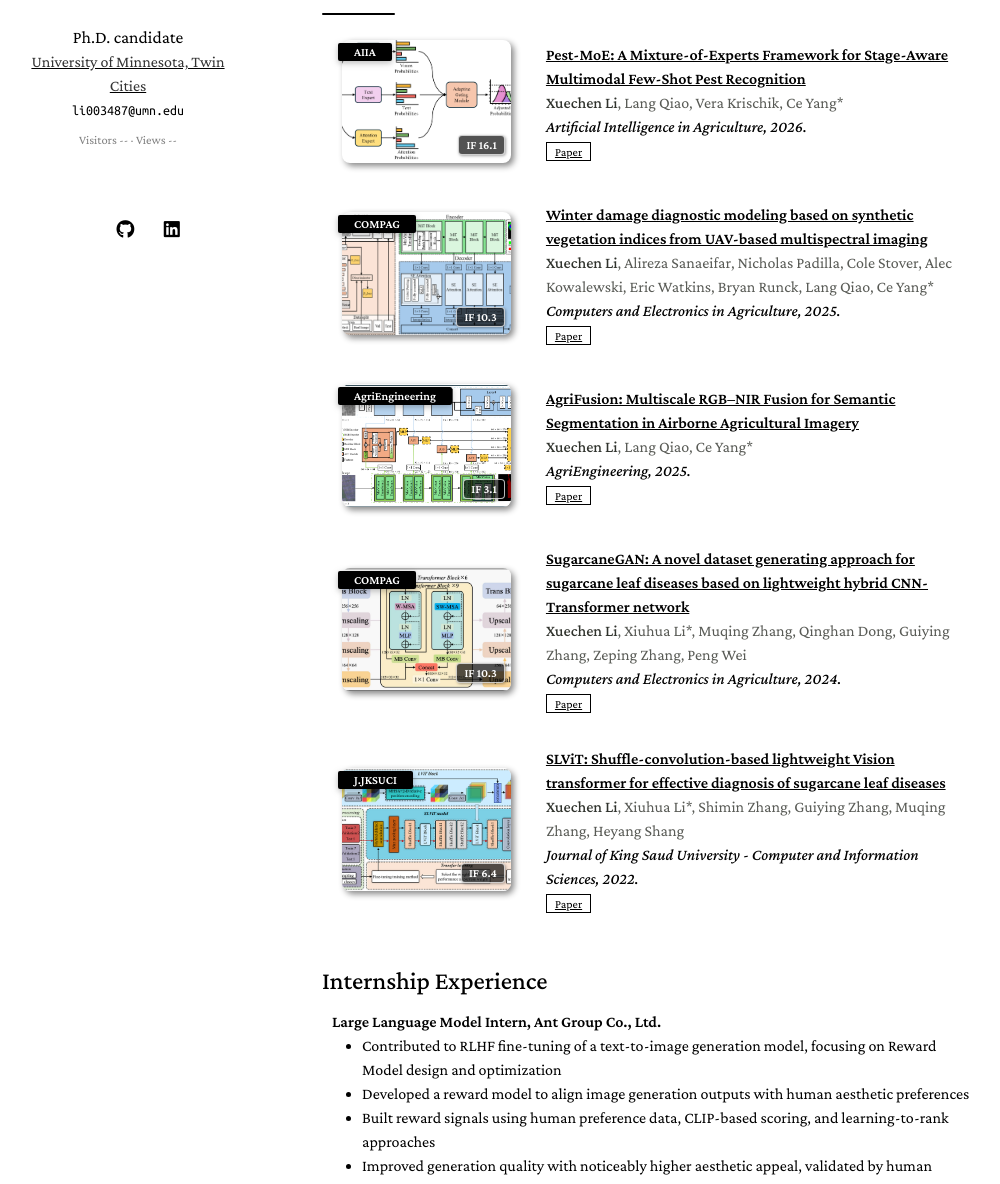
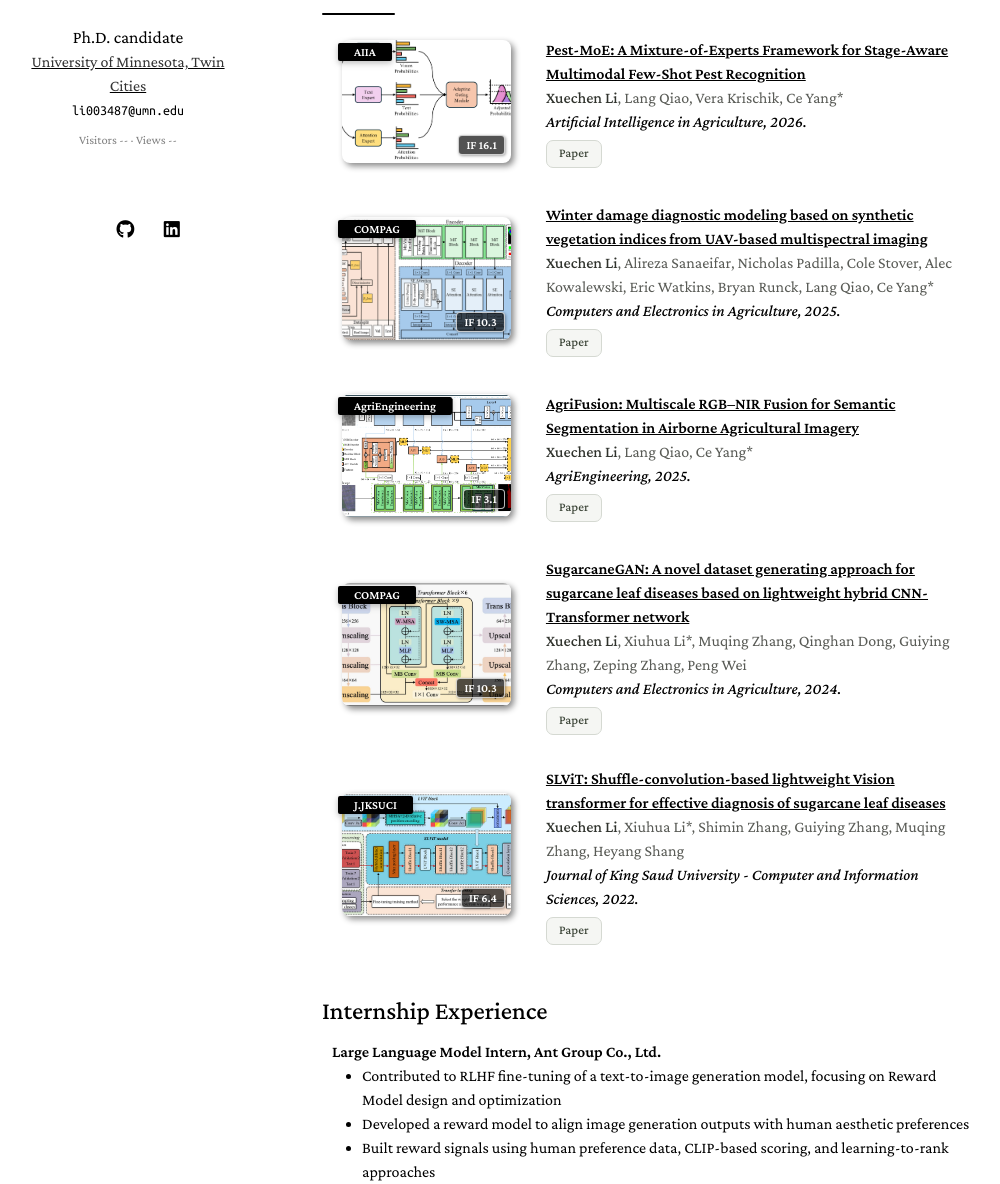
Before and after one commit to dbcopper/dbcopper.github.io, a Jekyll site: the page built from index.md, in a window 1280 px wide and 1400 px high, scrolled down 404 px. Shown: the part 216-1400 px from the top of the window, without its empty margins (148-1148 px from the left). Built offline with Jekyll 4.4.1, drawn with Linux system fonts in a browser that asks for light colours; comment, search, counter and statistics services are not loaded; a style sheet for code colours, icons or effects is not loaded; our own code applies the rules of GitHub Pages for plain Markdown files.

Commit message:
Refine publication action buttons with soft rounded styling

```diff
--- a/_includes/publications.md
+++ b/_includes/publications.md
@@ -40,13 +40,13 @@
       </div>
     <div class="links">
       {% if link.pdf %}
-      <a href="{{ link.pdf }}" class="btn btn-sm z-depth-0" role="button" target="_blank" rel="noopener" style="font-size:12px;">Paper</a>
+      <a href="{{ link.pdf }}" class="btn btn-sm z-depth-0" role="button" target="_blank" rel="noopener">Paper</a>
       {% endif %}
       {% if link.code %}
-      <a href="{{ link.code }}" class="btn btn-sm z-depth-0" role="button" target="_blank" style="font-size:12px;">Code</a>
+      <a href="{{ link.code }}" class="btn btn-sm z-depth-0" role="button" target="_blank" rel="noopener">Code</a>
       {% endif %}
       {% if link.bibtex %}
-      <a href="{{ link.bibtex }}" class="btn btn-sm z-depth-0" role="button" target="_blank" style="font-size:12px;">BibTex</a>
+      <a href="{{ link.bibtex }}" class="btn btn-sm z-depth-0" role="button" target="_blank" rel="noopener">BibTex</a>
       {% endif %}
       {% if link.notes %}
       <strong><i style="color:#e74d3c">{{ link.notes }}</i></strong>
--- a/_layouts/homepage.html
+++ b/_layouts/homepage.html
@@ -43,7 +43,7 @@
     <link rel="stylesheet" href="./assets/css/publications-no-dark-mode.css?v=20260710-2">
     {% endif %}
     <link rel="stylesheet" href="{{ '/assets/css/publication-tabs.css' | relative_url }}?v=20260909-2">
-    <link rel="stylesheet" href="{{ '/assets/css/publication-list.css' | relative_url }}?v=20260909-2">
+    <link rel="stylesheet" href="{{ '/assets/css/publication-list.css' | relative_url }}?v=20261023-1">
     <script src="{{ '/assets/js/publication-tabs.js' | relative_url }}" defer></script>
     <style>
       .site-stats {
--- a/assets/css/publication-list.css
+++ b/assets/css/publication-list.css
@@ -13,3 +13,54 @@
 html[data-theme="dark"] .publications ol.bibliography li .author strong {
   color: #eeeeeb;
 }
+
+.publications ol.bibliography li .links {
+  display: flex;
+  flex-wrap: wrap;
+  align-items: center;
+  gap: 6px 8px;
+  margin-top: 6px;
+}
+
+.publications ol.bibliography li .links a.btn {
+  display: inline-flex;
+  align-items: center;
+  justify-content: center;
+  box-sizing: border-box;
+  min-height: 28px;
+  padding: 3px 12px;
+  border: 1px solid #d5d9d2;
+  border-radius: 7px;
+  background: #f5f6f3;
+  color: #3d4639;
+  box-shadow: none;
+  font-size: 0.8rem;
+  font-weight: 500;
+  line-height: 1.4;
+  text-decoration: none;
+  transition: background-color 150ms ease, border-color 150ms ease;
+}
+
+.publications ol.bibliography li .links a.btn:hover {
+  border-color: #abb5a5;
+  background: #e9ede5;
+  color: #263022;
+  text-decoration: none;
+}
+
+.publications ol.bibliography li .links a.btn:focus-visible {
+  outline: 2px solid #627b53;
+  outline-offset: 3px;
+}
+
+html[data-theme="dark"] .publications ol.bibliography li .links a.btn {
+  border-color: #51594c;
+  background: #2b3027;
+  color: #e4e9df;
+}
+
+html[data-theme="dark"] .publications ol.bibliography li .links a.btn:hover {
+  border-color: #839575;
+  background: #394332;
+  color: #ffffff;
+}
```
